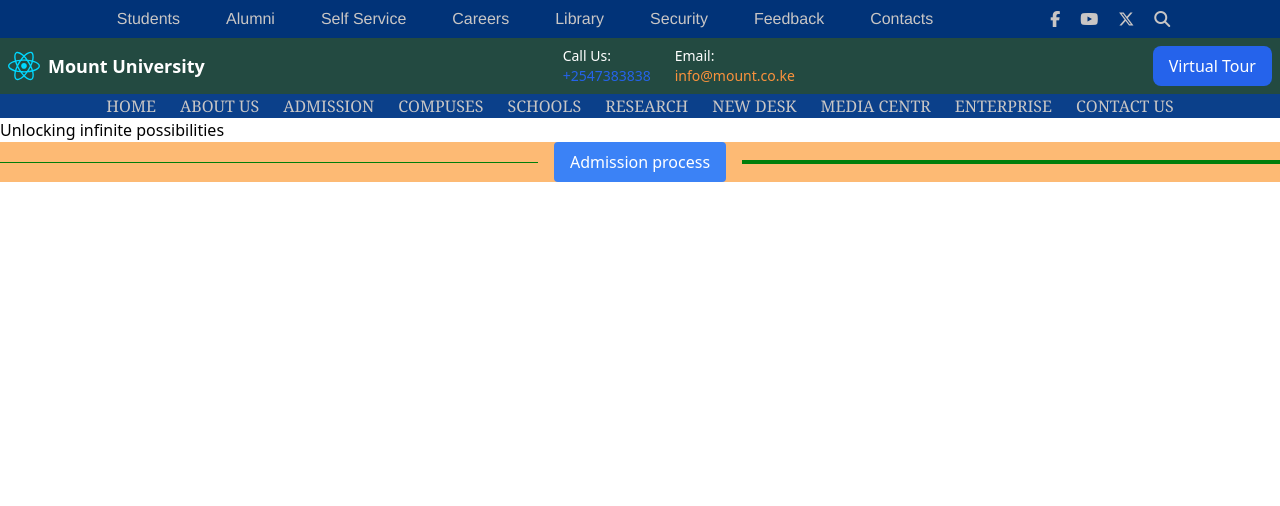
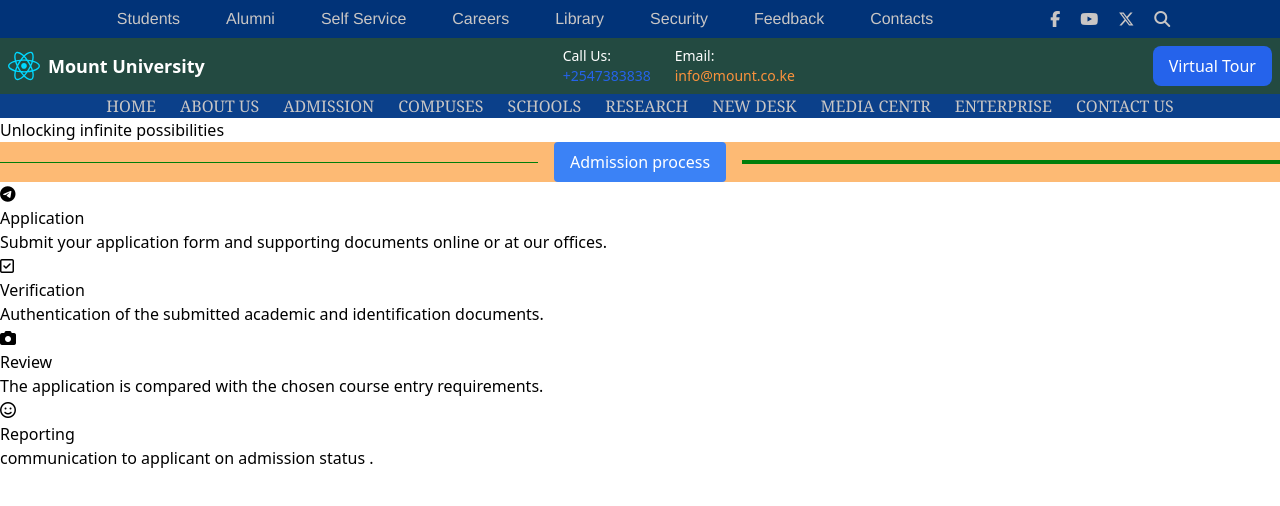
Before and after one commit to Maxaomar/mount-university, a React (Vite) app: page / in a window 1280 px wide. Shown: the top 506 px of the page. Built offline with nearby package versions, Linux system fonts and the light colour scheme.

Commit message:
improved reusability

```diff
--- a/src/App.jsx
+++ b/src/App.jsx
@@ -2,7 +2,7 @@ import { BottomNav } from "./navs/BottomNav";
 import { MiddleNav } from "./navs/MiddleNav";
 import { TopNav } from "./navs/TopNav";
 import { Home } from "./components/Home";
-import { Footer } from "./components/Footer";
+import {AdmissionProcess} from './footer/AdmProcess'
 
 export function App() {
   return(
@@ -11,7 +11,7 @@ export function App() {
      <MiddleNav />
      <BottomNav />
      <Home />
-     <Footer />
+     <AdmissionProcess />
     </>
   )
 }
--- a/src/components/Footer.jsx
+++ /dev/null
@@ -1,11 +0,0 @@
-export function Footer() {
-  return(
-    <footer className="bg-orange-300">
-          <div class="flex items-center space-x-4">
-              <div class="flex-1 h-px bg-lineColor"></div>
-              <div class="px-4 py-2 bg-blue-500 text-white rounded">Admission process</div>
-              <div className="flex-1 h-1 bg-lineColor"></div>
-          </div>
-    </footer>
-  )
-}
--- a/src/footer/AdmProcess.jsx
+++ b/src/footer/AdmProcess.jsx
@@ -1,6 +1,20 @@
+
+export function TitleBox() {
+  return(
+    <footer className="bg-orange-300">
+          <div class="flex items-center space-x-4">
+              <div class="flex-1 h-px bg-lineColor"></div>
+              <div class="px-4 py-2 bg-blue-500 text-white rounded">Admission process</div>
+              <div className="flex-1 h-1 bg-lineColor"></div>
+          </div>
+    </footer>
+  )
+}
+
 export function AdmissionProcess() {
     return(
         <article>
+            <TitleBox />
             <div>
                 <i class="fa-brands fa-telegram"></i>
                 <h1>Application</h1>
```
